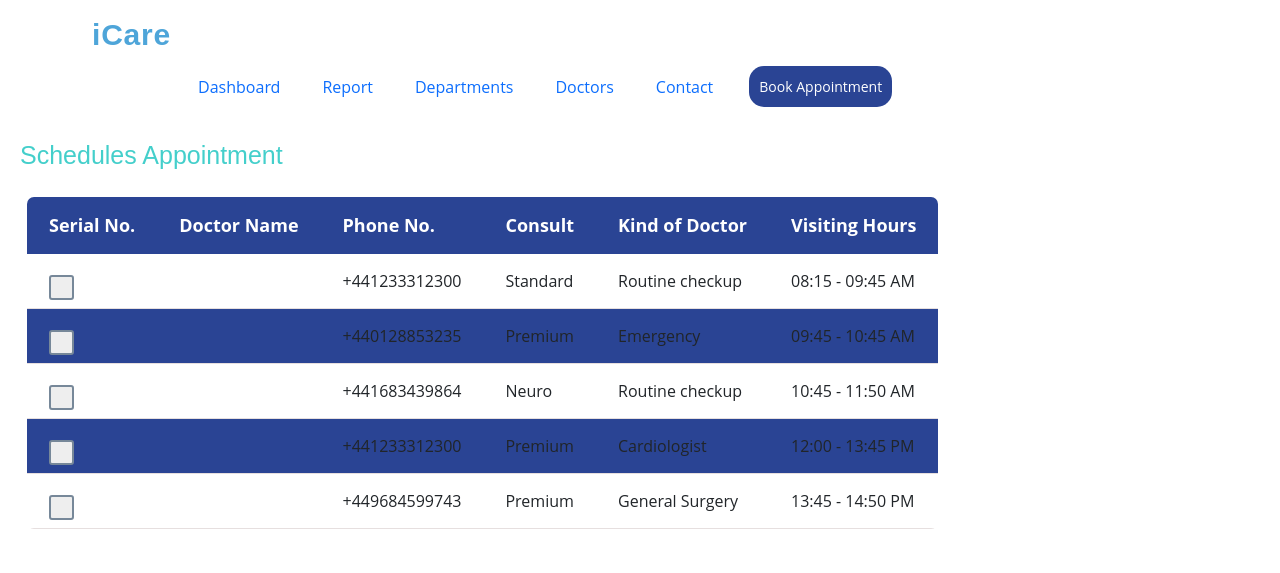
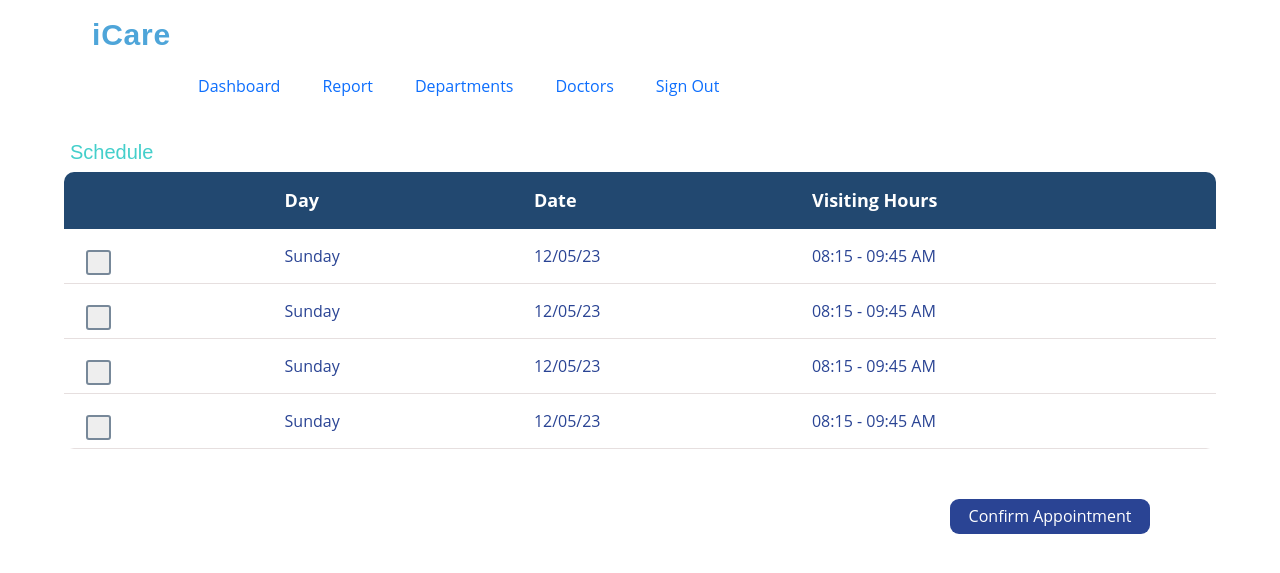
Before and after one commit to OishyRaquib/iCare-CSC455, a PHP site: page /schedule.html in a window 1280 px wide. Shown: the top 573 px of the page. Run offline with PHP 8.4, Linux system fonts and the light colour scheme.

Commit message:
schedule updated

```diff
--- a/assets/css/doctor.css
+++ b/assets/css/doctor.css
@@ -9,7 +9,7 @@ section, .card-container{
 }
 
 .card-container{
-    margin-top: 100px;
+    margin-top: 170px;
     min-height: 100vh;
     display: flex;
     align-items: center;
--- a/assets/css/schedule.css
+++ b/assets/css/schedule.css
@@ -58,10 +58,10 @@
 
   /* Style the checkmark/indicator */
   .ch .checkmark:after {
-    left: 6px;
-    top: 3px;
-    width: 5px;
-    height: 10px;
+    left: 7px;
+    top: 1px;
+    width: 7px;
+    height: 15px;
     border: solid white;
     border-width: 0 3px 3px 0;
     -webkit-transform: rotate(45deg);
@@ -71,27 +71,36 @@
 
 
 
-  .table-title{
-    margin: 20px;
+  .t{
+    margin-top: 20px;
+    margin-left: 70px;
     color: #44CFCB;
-    font-size: 25px;
+    font-size: 20px;
 }
 
 
 .contents{
+
+
+    margin:auto;
+    width: 90%;
+    min-height: 70%;
+    /* padding-left: 20px; */
     border-collapse: collapse;
-    margin: 27px;
+    /* margin: 27px; */
     min-width: 500px;
-    border-radius: 7px ;
+    border-radius: 10px ;
     overflow: hidden;
+    color: #2A4494;
 }
 .contents:hover{
-    box-shadow: 0px 0px 0px #aca9a9;
+    box-shadow: 5px 5px 20px rgba(0,0,0,.3);
 }
 
 .contents thead tr{
+
     font-size: 18px;
-    background-color: #2A4494;
+    background-color: #224870;
     color: white;
     text-align: left;
 }
@@ -100,7 +109,14 @@
     padding: 15px 22px;
 
 }
-
+.but{
+    color: #2A4494;
+    text-decoration: none;
+}
+.but:hover{
+    color: #4EA5D9;
+}
+/*
 td img{
     width: 50px;
     height: 50px;
@@ -110,32 +126,36 @@ td img{
     border-radius: 50%;
     vertical-align: middle;
 
-}
+} */
 
 .contents td:hover{
     cursor: pointer;
-    color:rgb(223, 60, 60);
+    /* color:rgb(223, 60, 60); */
 }
 
 .contents tbody tr{
     border-bottom: 1px solid rgb(230, 223, 223) ;
 }
 
-.contents tbody tr:nth-of-type(even){
+/* .contents tbody tr:nth-of-type(even){
     background-color: #2A4494;
-}
-.v{
-    width: 30px;
-    height: 30px;
-    margin-right: .8rem;
-    object-fit: cover;
-    object-position: center;
-    vertical-align: middle;
-    margin-left: 8px;
+} */
+
+.app{
+    border-radius: 9px;
+    height: 35px;
+    width: 200px;
+    position:absolute;
+    margin-left: 950px;
+    margin-top: 50px;
+    background-color: #2A4494;
+    color: white;
+    padding: 5px;
+
+    text-align: center;
 }
 
-.lm{
-    font-weight: bold;
-    font-size: 20px;
-    padding-top: 10px;
+.app:hover{
+    background-color: #2196F3;
+    color: #eee;
 }
--- a/index.html
+++ b/index.html
@@ -19,12 +19,12 @@
          <!-- navbar-->
         <nav id="navbar" class="navbar navbar-light">
           <ul>
-            <li><a class="nav-link scrollto" href="doctor_dashboard.html">Dashboard</a></li>
+            <li><a class="nav-link scrollto" href="index.html">Dashboard</a></li>
             <li><a class="nav-link scrollto" href="department.html">Departments</a></li>
             <li><a class="nav-link scrollto" href="..">Report</a></li>
             <li><a class="nav-link scrollto active" href="doctor.html">Doctors</a></li>
-            <li><a class="nav-link scrollto active" href="login.html">Contact</a></li>
-            <li><a href="#appointment" class="appointment-btn scrollto"><span class="d-none d-md-inline">Book </span> Appointment</a></li>
+            <li><a class="nav-link scrollto active" href="login.html">Sign Out</a></li>
+            <li><a href="department.html" class="appointment-btn scrollto"><span class="d-none d-md-inline">Book </span> Appointment</a></li>
 
 
           </ul>
--- a/schedule.html
+++ b/schedule.html
@@ -5,10 +5,10 @@
     <meta http-equiv="X-UA-Compatible" content="IE=edge">
     <meta name="viewport" content="width=device-width, initial-scale=1.0">
 
-    <link href="assets/css/style.css" rel="stylesheet">
+    <link href="assets/css/schedule.css" rel="stylesheet">
     <link href="https://cdn.jsdelivr.net/npm/bootstrap@5.0.2/dist/css/bootstrap.min.css" rel="stylesheet" integrity="sha384-EVSTQN3/azprG1Anm3QDgpJLIm9Nao0Yz1ztcQTwFspd3yD65VohhpuuCOmLASjC" crossorigin="anonymous">
+
     <link rel="stylesheet" href="assets/css/style.css" />
-    <link rel="stylesheet" href="assets/css/schedule.css" />
     <title>Document</title>
 </head>
 <body>
@@ -26,8 +26,8 @@
 
               <li><a class="nav-link scrollto" href="#departments">Departments</a></li>
               <li><a class="nav-link scrollto" href="#doctors">Doctors</a></li>
-              <li><a class="nav-link scrollto" href="#contact">Contact</a></li>
-              <li><a href="#appointment" class="appointment-btn scrollto"><span class="d-none d-md-inline">Book </span> Appointment</a></li>
+              <li><a class="nav-link scrollto" href="#login.html">Sign Out</a></li>
+
             </ul>
           </nav><!-- .navbar -->
         </div>
@@ -43,15 +43,16 @@
 
 
         <!--Tabel section starts-->
-        <h1 class="table-title">Schedules Appointment</h1>
+        <h1 class="t">Schedule</h1>
         <table class="contents">
             <thead>
                 <tr>
-                    <th>Serial No.</th>
-                    <th>Doctor Name</th>
-                    <th>Phone No.</th>
-                    <th>Consult</th>
-                    <th>Kind of Doctor</th>
+                    <th></th>
+                    <th>Day</th>
+                    <th>Date</th>
+
+
+
                     <th>Visiting Hours</th>
                 </tr>
             </thead>
@@ -63,11 +64,9 @@
                             <span class="checkmark"></span>
                         </label>
 
-                    </td>
-                    <td> </td>
-                    <td>+441233312300</td>
-                    <td>Standard</td>
-                    <td>Routine checkup</td>
+
+                    <td>Sunday</td>
+                    <td>12/05/23</td>
                     <td>08:15 - 09:45 AM</td>
                 </tr>
                 <tr>
@@ -76,14 +75,11 @@
                             <input type="checkbox" >
                             <span class="checkmark"></span>
                         </label>
-                    </td>
-                    <td>
 
-                    </td>
-                    <td>+440128853235</td>
-                    <td>Premium</td>
-                    <td>Emergency</td>
-                    <td>09:45 - 10:45 AM</td>
+
+                    <td>Sunday</td>
+                    <td>12/05/23</td>
+                    <td>08:15 - 09:45 AM</td>
                 </tr>
                 <tr>
                     <td>
@@ -91,12 +87,11 @@
                             <input type="checkbox" >
                             <span class="checkmark"></span>
                         </label>
-                    </td>
-                    <td></td>
-                    <td>+441683439864</td>
-                    <td>Neuro</td>
-                    <td>Routine checkup</td>
-                    <td>10:45 - 11:50 AM</td>
+
+
+                    <td>Sunday</td>
+                    <td>12/05/23</td>
+                    <td>08:15 - 09:45 AM</td>
                 </tr>
                 <tr>
                     <td>
@@ -104,27 +99,15 @@
                             <input type="checkbox" >
                             <span class="checkmark"></span>
                         </label>
-                    </td>
-                    <td></td>
-                    <td>+441233312300</td>
-                    <td>Premium</td>
-                    <td>Cardiologist</td>
-                    <td>12:00 - 13:45 PM</td>
+
+
+                    <td>Sunday</td>
+                    <td>12/05/23</td>
+                    <td>08:15 - 09:45 AM</td>
                 </tr>
-                <tr>
-                    <td>  <label class="ch">
-                        <input type="checkbox" >
-                        <span class="checkmark"></span>
-                    </label></td>
-                    <td></td>
-                    <td>+449684599743</td>
-                    <td>Premium</td>
-                    <td>General Surgery</td>
-                    <td>13:45 - 14:50 PM</td>
-                </tr>
-
 
             </tbody>
         </table>
+        <a href="#appointment3" class="app"><span> Confirm</span> Appointment</a>
 </body>
 </html>
```
Also changed, not shown: department.html (+9 -9 lines), doctor.html (+11 -9 lines).
